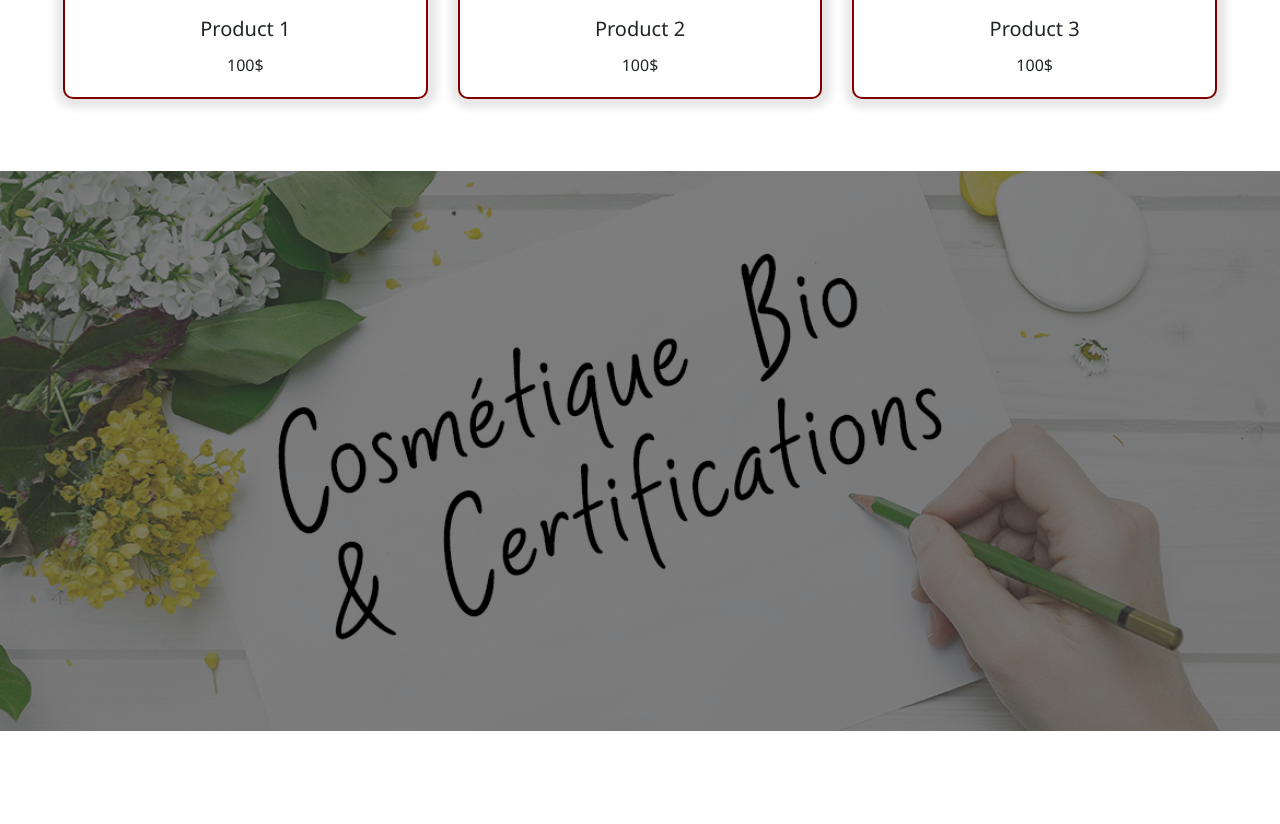
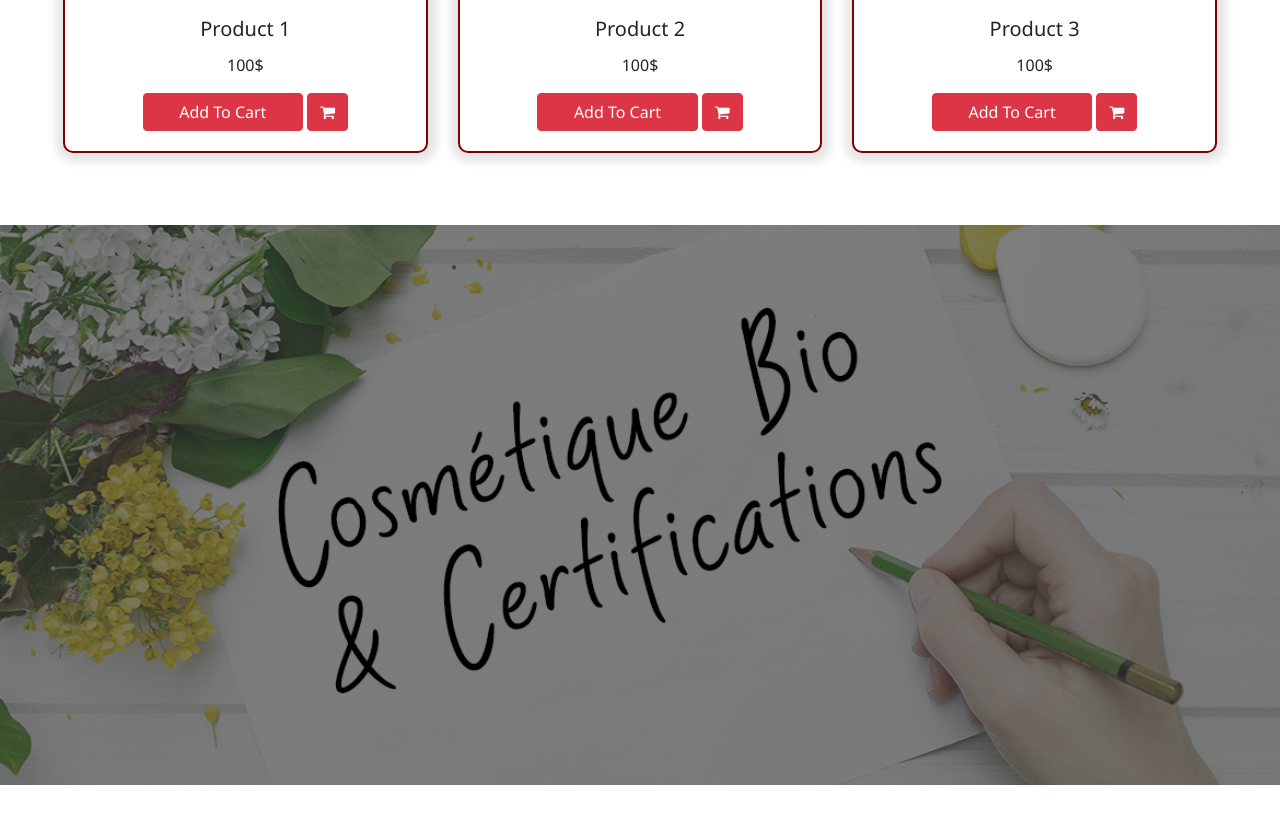
Before and after one commit to belaarajmaryame/merycosmetic, a plain HTML site: page index.html in a window 1280 px wide. Shown: the part 1830-2654 px from the top of the page. Drawn offline with nearby package versions, Linux system fonts and the light colour scheme.

Commit message:
Add files via upload

```diff
--- a/index.html
+++ b/index.html
@@ -165,6 +165,10 @@
                 <div class="card-body text-center">
                 <h5 class="card-title">Product 1</h5>
                 <p class="card-text ">100$</p>
+                <div class="text-center">
+                    <a class="btn btn-danger w-50" href="#">Add To Cart</a>
+                    <a class="btn btn-danger" href="#"><i class="fa fa-shopping-cart" ></i></a>
+                </div>
                 </div>
                 </div>
 
@@ -176,6 +180,10 @@
                 <div class="card-body text-center">
                 <h5 class="card-title">Product 2</h5>
                 <p class="card-text">100$</p>
+                <div class="text-center">
+                    <a class="btn btn-danger w-50" href="#">Add To Cart</a>
+                    <a class="btn btn-danger" href="#"><i class="fa fa-shopping-cart" ></i></a>
+                </div>
                 </div>
                 </div>
 
@@ -187,6 +195,10 @@
                 <div class="card-body text-center">
                 <h5 class="card-title">Product 3</h5>
                 <p class="card-text">100$</p>
+                <div class="text-center">
+                    <a class="btn btn-danger w-50" href="#">Add To Cart</a>
+                    <a class="btn btn-danger" href="#"><i class="fa fa-shopping-cart" ></i></a>
+                </div>
                 </div>
                 </div>
 
```
